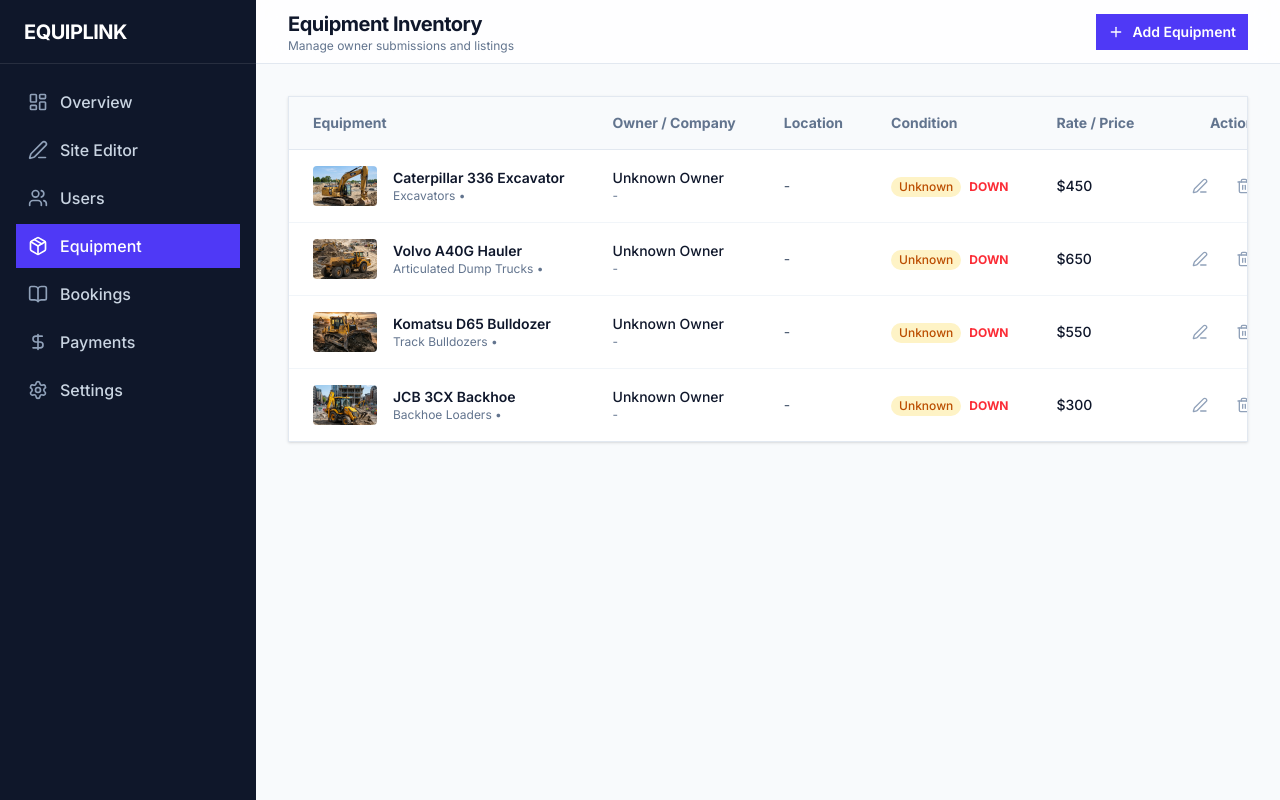
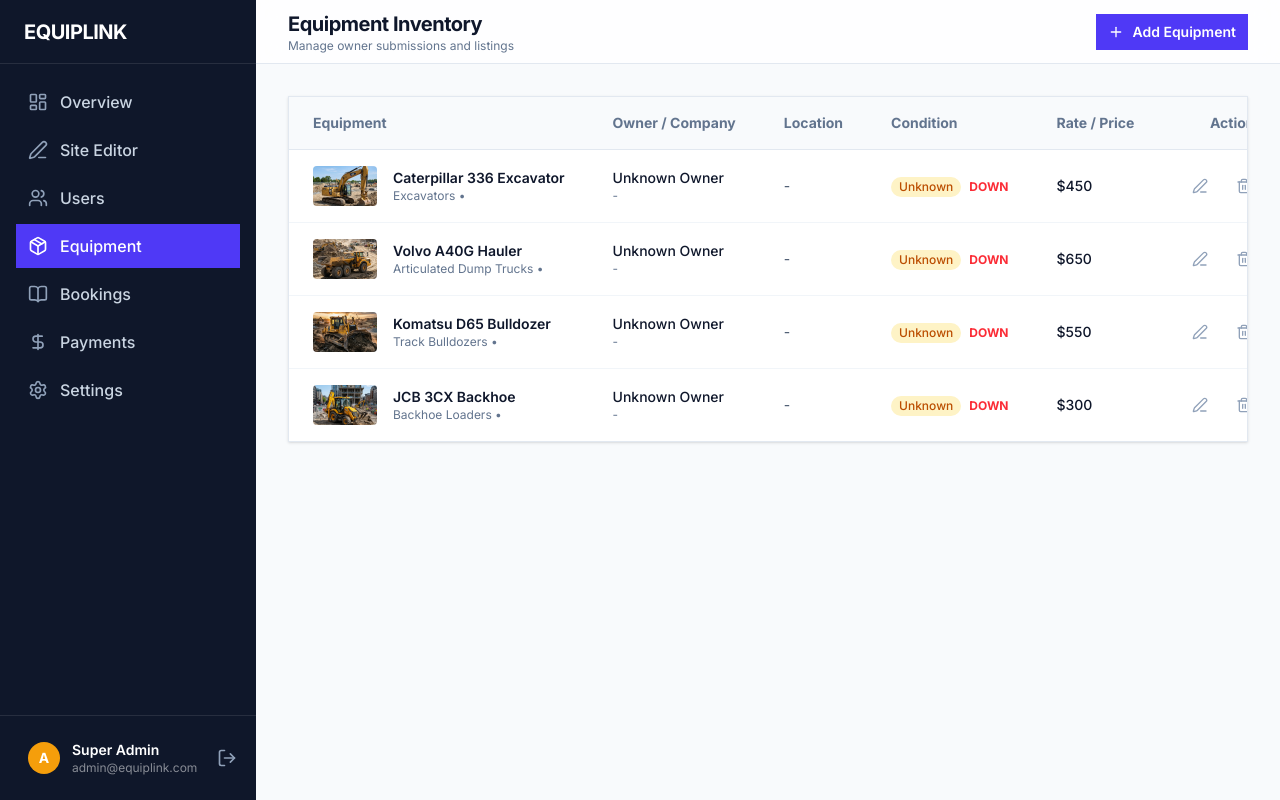
Before and after one commit to HILTONJACKSO/Equiplinkint, a Next.js app: page /admin/equipment in a window 1280 px wide. Built offline with nearby package versions, Linux system fonts and the light colour scheme.

Commit message:
Redesign scrollbar and add logout buttons

```diff
--- a/src/app/admin/dashboard/DashboardClient.tsx
+++ b/src/app/admin/dashboard/DashboardClient.tsx
@@ -28,6 +28,7 @@ import {
   Globe,
   UserCheck,
   Edit3,
+  LogOut,
 } from 'lucide-react';
 
 const NAV_ITEMS = [
@@ -81,6 +82,11 @@ export function DashboardClient({ equipment = [] }: { equipment: any[] }) {
   const PENDING_VERIFICATIONS: any[] = [];
   const RECENT_BOOKINGS: any[] = [];
 
+  const handleLogout = () => {
+    document.cookie = "admin_auth=; expires=Thu, 01 Jan 1970 00:00:00 UTC; path=/;";
+    window.location.href = '/login';
+  };
+
   const Sidebar = () => (
     <div className="flex flex-col h-full">
       <div className="px-6 py-5 border-b border-white/10">
@@ -103,7 +109,7 @@ export function DashboardClient({ equipment = [] }: { equipment: any[] }) {
           </Link>
         ))}
       </nav>
-      <div className="px-4 py-4 border-t border-white/10">
+      <div className="px-4 py-4 border-t border-white/10 flex items-center justify-between">
         <div className="flex items-center gap-3 px-3 py-2">
           <div className="h-8 w-8 rounded-full bg-amber-500 flex items-center justify-center text-white font-bold text-sm">A</div>
           <div>
@@ -111,6 +117,9 @@ export function DashboardClient({ equipment = [] }: { equipment: any[] }) {
             <div className="text-xs text-white/50">admin@equiplink.com</div>
           </div>
         </div>
+        <button onClick={handleLogout} className="p-2 text-slate-400 hover:text-white hover:bg-white/10 rounded-lg transition-colors" title="Log out">
+          <LogOut className="h-5 w-5" />
+        </button>
       </div>
     </div>
   );
--- a/src/app/admin/equipment/EquipmentClient.tsx
+++ b/src/app/admin/equipment/EquipmentClient.tsx
@@ -18,7 +18,8 @@ import {
   Trash2,
   ImageIcon,
   X,
-  FileText
+  FileText,
+  LogOut
 } from 'lucide-react';
 import { addEquipment, updateEquipment, deleteEquipment, Equipment } from '@/app/actions/inventory';
 
@@ -160,6 +161,11 @@ export default function EquipmentClient({ initialData }: { initialData: Equipmen
     }
   };
 
+  const handleLogout = () => {
+    document.cookie = "admin_auth=; expires=Thu, 01 Jan 1970 00:00:00 UTC; path=/;";
+    window.location.href = '/login';
+  };
+
   // Helper for text inputs
   const handleChange = (e: React.ChangeEvent<HTMLInputElement | HTMLSelectElement>) => {
     const { name, value, type } = e.target;
@@ -174,14 +180,14 @@ export default function EquipmentClient({ initialData }: { initialData: Equipmen
   return (
     <div className="min-h-screen bg-slate-50 flex">
       {/* Sidebar - Desktop */}
-      <aside className={`fixed inset-y-0 left-0 z-50 w-64 bg-[#0f172a] text-slate-300 transform transition-transform duration-300 lg:translate-x-0 lg:static lg:block ${sidebarOpen ? 'translate-x-0' : '-translate-x-full'}`}>
-        <div className="h-16 flex items-center px-6 font-bold text-white text-xl tracking-tight border-b border-white/10">
+      <aside className={`fixed inset-y-0 left-0 z-50 w-64 bg-[#0f172a] text-slate-300 transform transition-transform duration-300 lg:translate-x-0 lg:static lg:flex lg:flex-col ${sidebarOpen ? 'translate-x-0' : '-translate-x-full'} flex flex-col`}>
+        <div className="h-16 flex items-center px-6 font-bold text-white text-xl tracking-tight border-b border-white/10 shrink-0">
           EQUIPLINK
           <button className="ml-auto lg:hidden" onClick={() => setSidebarOpen(false)}>
             <X className="h-5 w-5" />
           </button>
         </div>
-        <nav className="p-4 space-y-1">
+        <nav className="p-4 space-y-1 flex-1 overflow-y-auto">
           {NAV_ITEMS.map((item) => (
             <Link key={item.label} href={item.href} className={`flex items-center gap-3 px-3 py-2.5 rounded-lg font-medium transition-colors ${item.active ? 'bg-indigo-600 text-white' : 'hover:bg-white/10 hover:text-white'}`}>
               <item.icon className={`h-5 w-5 ${item.active ? 'text-white' : 'text-slate-400'}`} />
@@ -189,6 +195,18 @@ export default function EquipmentClient({ initialData }: { initialData: Equipmen
             </Link>
           ))}
         </nav>
+        <div className="px-4 py-4 border-t border-white/10 flex items-center justify-between">
+          <div className="flex items-center gap-3 px-3 py-2">
+            <div className="h-8 w-8 rounded-full bg-amber-500 flex items-center justify-center text-white font-bold text-sm">A</div>
+            <div>
+              <div className="text-sm font-semibold text-white">Super Admin</div>
+              <div className="text-xs text-white/50">admin@equiplink.com</div>
+            </div>
+          </div>
+          <button onClick={handleLogout} className="p-2 text-slate-400 hover:text-white hover:bg-white/10 rounded-lg transition-colors" title="Log out">
+            <LogOut className="h-5 w-5" />
+          </button>
+        </div>
       </aside>
 
       {/* Main Content */}
--- a/src/app/admin/site-editor/SiteEditorForm.tsx
+++ b/src/app/admin/site-editor/SiteEditorForm.tsx
@@ -18,7 +18,9 @@ import {
   CheckCircle2,
   Globe,
   Home,
-  ImageIcon
+  ImageIcon,
+  X,
+  LogOut
 } from 'lucide-react';
 import { updateSiteContent } from '@/app/actions/cms';
 import Image from 'next/image';
@@ -133,6 +135,11 @@ export default function SiteEditorForm({ initialData }: { initialData: any }) {
     </div>
   );
 
+  const handleLogout = () => {
+    document.cookie = "admin_auth=; expires=Thu, 01 Jan 1970 00:00:00 UTC; path=/;";
+    window.location.href = '/login';
+  };
+
   const Sidebar = () => (
     <div className="flex flex-col h-full">
       <div className="px-6 py-5 border-b border-white/10">
@@ -155,7 +162,7 @@ export default function SiteEditorForm({ initialData }: { initialData: any }) {
           </Link>
         ))}
       </nav>
-      <div className="px-4 py-4 border-t border-white/10">
+      <div className="px-4 py-4 border-t border-white/10 flex items-center justify-between">
         <div className="flex items-center gap-3 px-3 py-2">
           <div className="h-8 w-8 rounded-full bg-amber-500 flex items-center justify-center text-white font-bold text-sm">A</div>
           <div>
@@ -163,6 +170,9 @@ export default function SiteEditorForm({ initialData }: { initialData: any }) {
             <div className="text-xs text-white/50">admin@equiplink.com</div>
           </div>
         </div>
+        <button onClick={handleLogout} className="p-2 text-slate-400 hover:text-white hover:bg-white/10 rounded-lg transition-colors" title="Log out">
+          <LogOut className="h-5 w-5" />
+        </button>
       </div>
     </div>
   );
--- a/src/app/globals.css
+++ b/src/app/globals.css
@@ -131,3 +131,19 @@
     display: none;
   }
 }
+
+/* Custom Scrollbar */
+::-webkit-scrollbar {
+  width: 6px;
+  height: 6px;
+}
+::-webkit-scrollbar-track {
+  background: transparent;
+}
+::-webkit-scrollbar-thumb {
+  background: rgba(148, 163, 184, 0.4);
+  border-radius: 10px;
+}
+::-webkit-scrollbar-thumb:hover {
+  background: rgba(148, 163, 184, 0.7);
+}
```
